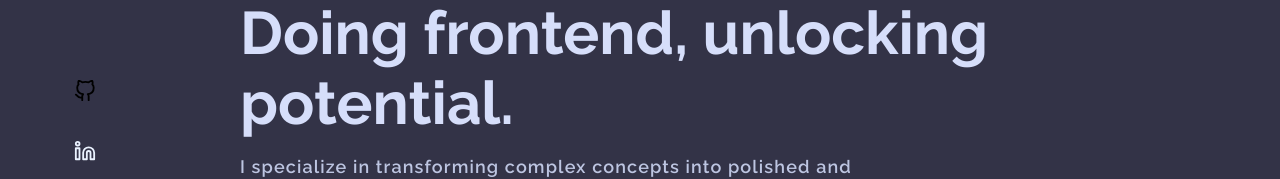
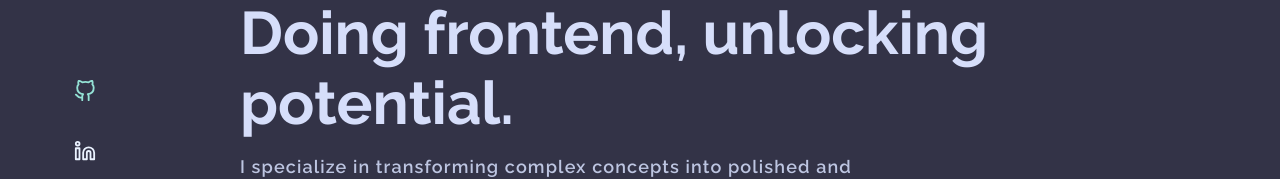
Before and after one commit to ocitocit/personal-web, a Next.js app: page / in a window 1280 px wide. In both pictures the pointer is over the link 85 px from the left and 422 px from the top of the page. Shown: the part 324-503 px from the top of the page. Built offline with nearby package versions, Linux system fonts and the light colour scheme.

Commit message:
fix social icon hover

```diff
--- a/scss/components/_socialicons.scss
+++ b/scss/components/_socialicons.scss
@@ -19,8 +19,8 @@
         transition: 0.3s ease-in-out;
         &:hover {
           color: var(--transition);
+          color: var(--theme-color);
           &:focus {
-            outline-color: var(--theme-color);
             transform: translateY(-4px);
             color: var(--theme-color);
           }
```
